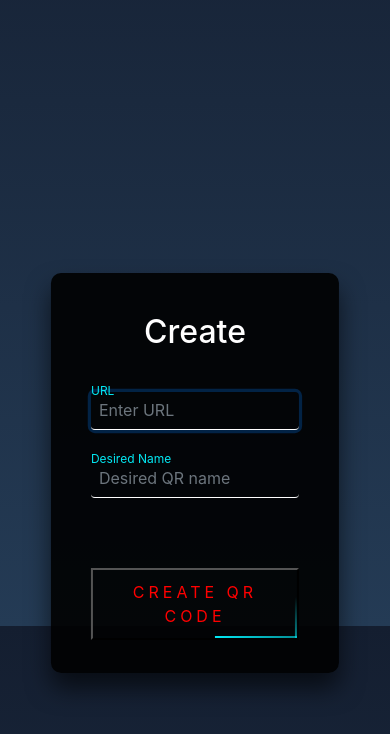
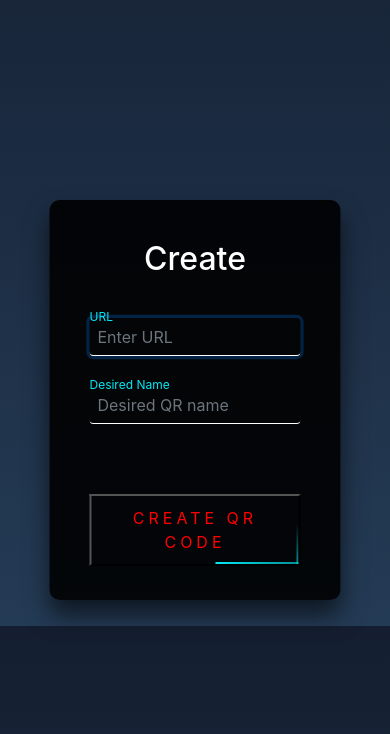
Before and after one commit to rsmith-github/QR-King, a Flask app: page /create in a window 390 px wide. Shown: the part 218-952 px from the top of the page. Run offline with Flask 2, Linux system fonts and the light colour scheme; a user stored in the database is signed in; some libraries are stand-ins or nearby versions.

Commit message:
reduce margin create form

```diff
--- a/static/styles.css
+++ b/static/styles.css
@@ -414,8 +414,8 @@ body {
 @media (max-width: 890px) {
 
   .create-box {
-    margin-top: 55%;
-    width: 98%;
+    margin-top: 30%;
+    width: 99%;
   }
 
   .index-headline {
```
